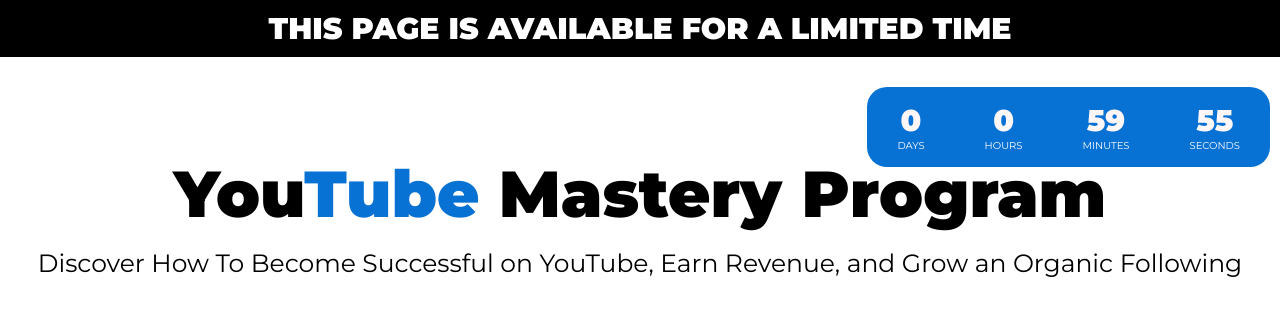
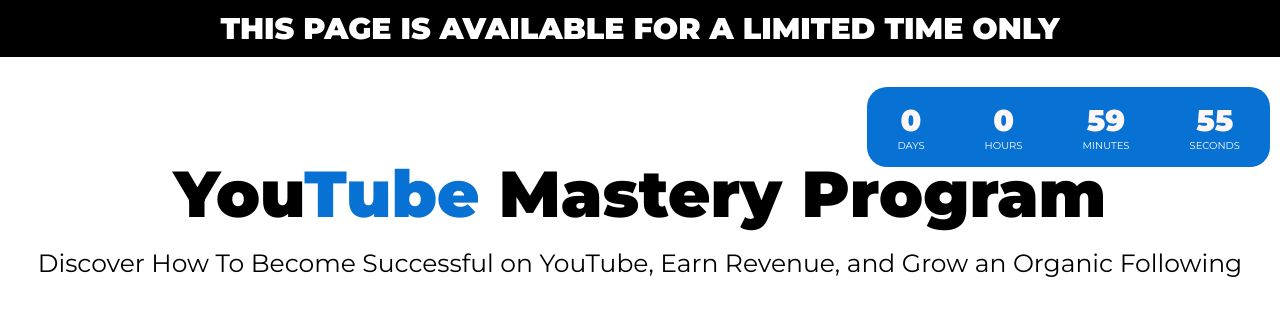
Before and after one commit to pheeya/youtubeMastery, a plain HTML site: page index.html in a window 1280 px wide. Shown: the top 316 px of the page. Drawn offline with Linux system fonts and the light colour scheme.

Commit message:
added 'only'

```diff
--- a/index.html
+++ b/index.html
@@ -12,7 +12,7 @@
 <body>
 <div class="main">
     <div class="masterNav">
-  <h1 class="limitedTime"> THIS PAGE IS AVAILABLE FOR A LIMITED TIME</h1>
+  <h1 class="limitedTime"> THIS PAGE IS AVAILABLE FOR A LIMITED TIME ONLY</h1>
 
         <nav>
 
```
